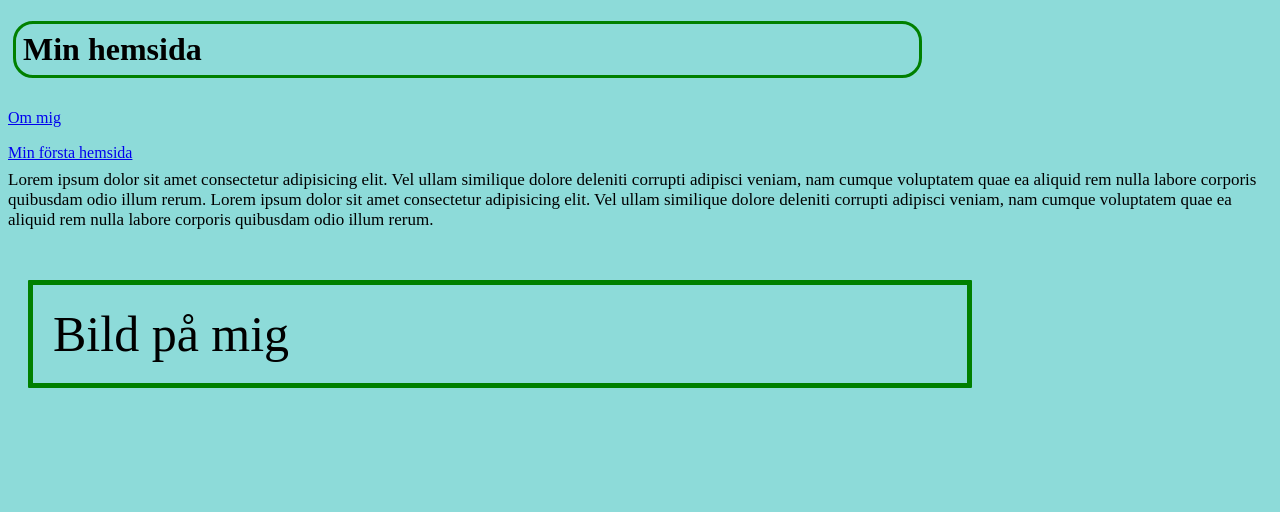
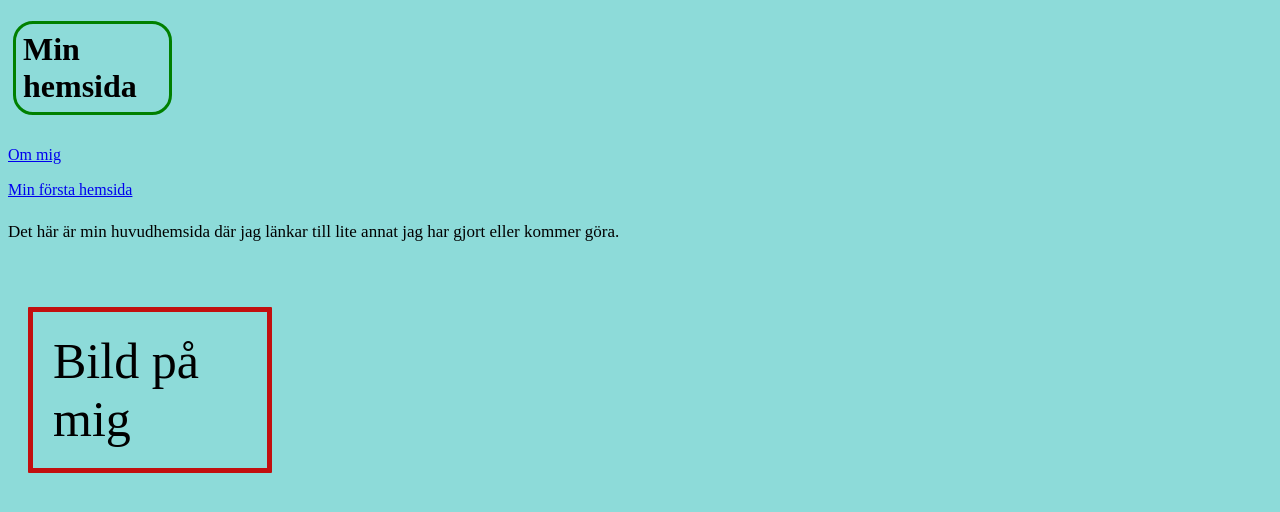
Before and after one commit to jonathankeuls/Github-projekt, a plain HTML site: page index.html in a window 1280 px wide. Drawn offline with Linux system fonts and the light colour scheme.

Commit message:
röd border runt bild på mig

```diff
--- a/index.html
+++ b/index.html
@@ -8,14 +8,16 @@
     border: 3px solid green;
     border-radius: 20px;
     margin-left: 5px;
-    margin-right: 350px;
+    margin-right: 1100px;
     padding: 7px;
    }
    a:hover {
        color: rgba(6, 131, 6, 0.993);
        background-color: rgba(172, 255, 47, 0.616);
-      display: flex;
-      flex-direction: column;
+       display: flex;
+       flex-direction: column;
+       font-size: 20px;
+
    }
    a {
 
@@ -27,16 +29,17 @@
    p1 {
 
   font-size: 17px;
-  line:
+  line-height: 50px;
+
    }
 
    p {
 
     font-size: 50px;
-    border: 5px solid green;
+    border: 5px solid rgb(194, 15, 15);
     border-radius: 1px;
     margin-left: 20px;
-    margin-right: 300px;
+    margin-right: 1000px;
     padding: 20px;
    }
 
@@ -50,7 +53,7 @@
   <a href="/första hemsida.html">Min första hemsida<br/>
   </a>
  </div>
- <p1 style="font-family: 'Times New Roman', Times, serif;">Lorem ipsum dolor sit amet consectetur adipisicing elit. Vel ullam similique dolore deleniti corrupti adipisci veniam, nam cumque voluptatem quae ea aliquid rem nulla labore corporis quibusdam odio illum rerum. Lorem ipsum dolor sit amet consectetur adipisicing elit. Vel ullam similique dolore deleniti corrupti adipisci veniam, nam cumque voluptatem quae ea aliquid rem nulla labore corporis quibusdam odio illum rerum.</p1>
+ <p1 style="font-family: 'Times New Roman', Times, serif;">Det här är min huvudhemsida där jag länkar till lite annat jag har gjort eller kommer göra.  </p1>
  <p>Bild på mig</p>
 </body>
 
```
